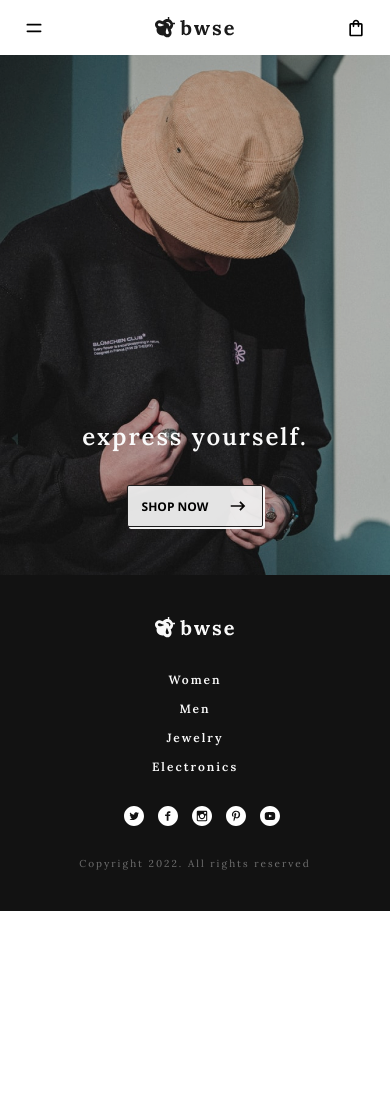
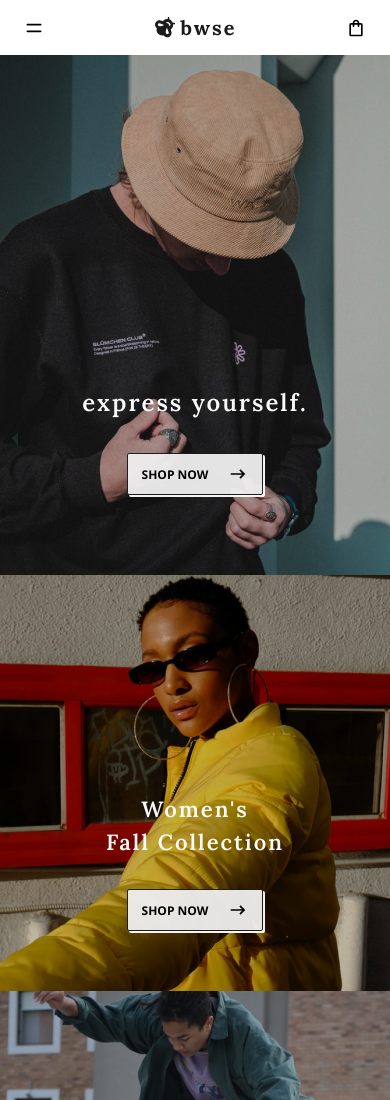
Before and after one commit to ding-09/e-commerce, a React (Create React App) app: page / in a window 390 px wide. Shown: the top 1100 px of the page. Before the commit the page ends 911 px from the top, so only its background shows below. Built offline with nearby package versions, Linux system fonts and the light colour scheme.

Commit message:
added CategoryCard component and finished mobile ver. of home page

```diff
--- a/src/components/cards/Cards.jsx
+++ b/src/components/cards/Cards.jsx
@@ -1,26 +1,30 @@
-import { Card, TextBtnGroup } from './style'
-import { ShopBtn } from '../buttons'
+import { HeroCard, CategoryCard } from './style';
+import { ShopBtn } from '../buttons';
 
 export const Hero = ({ img }) => {
   return (
-    <Card>
+    <HeroCard>
       <picture>
         <img src={img} alt='Hero' />
       </picture>
-      <TextBtnGroup>
+      <div className='text-btn-group'>
         <h1>Express yourself.</h1>
-        <ShopBtn/>
-      </TextBtnGroup>
-    </Card>
+        <ShopBtn />
+      </div>
+    </HeroCard>
   );
 };
 
-export const Category = ({ category }) => {
+export const Category = ({ img, heading }) => {
   return (
-    <>
-      <div>img</div>
-      <div>text</div>
-      <div>button</div>
-    </>
+    <CategoryCard>
+      <picture>
+        <img src={img} alt='Hero' />
+      </picture>
+      <div className='text-btn-group'>
+        <h2>{heading}</h2>
+        <ShopBtn />
+      </div>
+    </CategoryCard>
   );
 };
--- a/src/components/cards/style.js
+++ b/src/components/cards/style.js
@@ -4,26 +4,46 @@ export const Card = styled.div`
   position: relative;
   &:before {
     content: '';
-    background-color: rgba(0, 0, 0, 0.2);
+    background-color: rgba(0, 0, 0, 0.25);
     position: absolute;
     top: 0;
     right: 0;
     bottom: 0;
     left: 0;
   }
+  .text-btn-group {
+    position: absolute;
+    left: 0;
+    right: 0;
+    display: flex;
+    flex-direction: column;
+    align-items: center;
+    h1,
+    h2 {
+      color: #fafafa;
+    }
+  }
 `;
 
-export const TextBtnGroup = styled.div`
-  position: absolute;
-  left: 0;
-  right: 0;
-  bottom: 4.8rem;
-  display: flex;
-  flex-direction: column;
-  align-items: center;
-  h1 {
-    color: #fafafa;
-    text-transform: lowercase;
-    margin-bottom: 3rem;
+export const HeroCard = styled(Card)`
+  .text-btn-group {
+    bottom: 8rem;
+    h1 {
+      text-transform: lowercase;
+      font-size: 2.4rem;
+      margin-bottom: 3.2rem;
+    }
   }
 `;
+
+export const CategoryCard = styled(Card)`
+  .text-btn-group {
+    bottom: 6rem;
+    h2 {
+      font-size: 2.2rem;
+      text-align: center;
+      margin-bottom: 3rem;
+      white-space: pre-line;
+    }
+  }
+`;
--- a/src/pages/home/HomePage.jsx
+++ b/src/pages/home/HomePage.jsx
@@ -1,18 +1,21 @@
-import React from 'react'
-import { Hero } from '../../components/cards'
+import React from 'react';
+import heroImg from '../../assets/mobile/hero.jpg';
+import { Hero, Category } from '../../components/cards';
+import categories from './categories';
+import { Home } from './style';
 
-// hero img
-import heroImg from '../../assets/mobile/hero.jpg'
 
 const HomePage = () => {
   return (
-    <div>
-      <Hero img={heroImg}>
+    <Home>
+      <section className='hero'>
+        <Hero img={heroImg}></Hero>
+      </section>
+      <section className='category'>
+        {categories.map(category => <Category img={category.img} heading={category.heading}/>)}
+      </section>
+    </Home>
+  );
+};
 
-      </Hero>
-
-    </div>
-  )
-}
-
-export default HomePage
+export default HomePage;
--- /dev/null
+++ b/src/pages/home/categories.js
@@ -0,0 +1,25 @@
+import womenImg from '../../assets/mobile/women.jpg';
+import menImg from '../../assets/mobile/men.jpg';
+import jewelryImg from '../../assets/mobile/jewelry.jpg';
+import electronicsImg from '../../assets/mobile/electronics.jpg';
+
+const categories = [
+  {
+    img: womenImg,
+    heading: `Women's \n Fall Collection`,
+  },
+  {
+    img: menImg,
+    heading: "Men's \n Fall Collection",
+  },
+  {
+    img: jewelryImg,
+    heading: 'Jewelry Collection',
+  },
+  {
+    img: electronicsImg,
+    heading: 'Latest Electronics',
+  },
+];
+
+export default categories;
--- /dev/null
+++ b/src/pages/home/style.js
@@ -0,0 +1,5 @@
+import styled from 'styled-components'
+
+export const Home = styled.section`
+
+`
```
